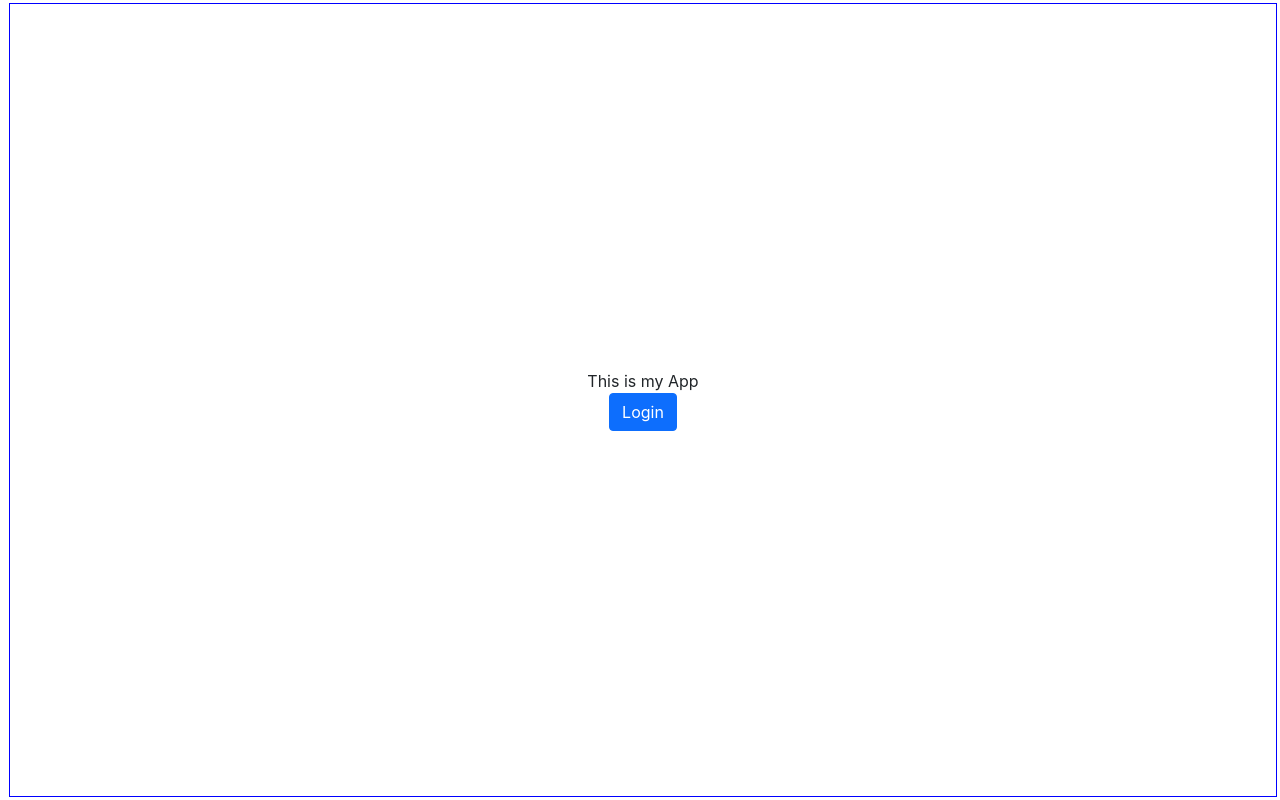
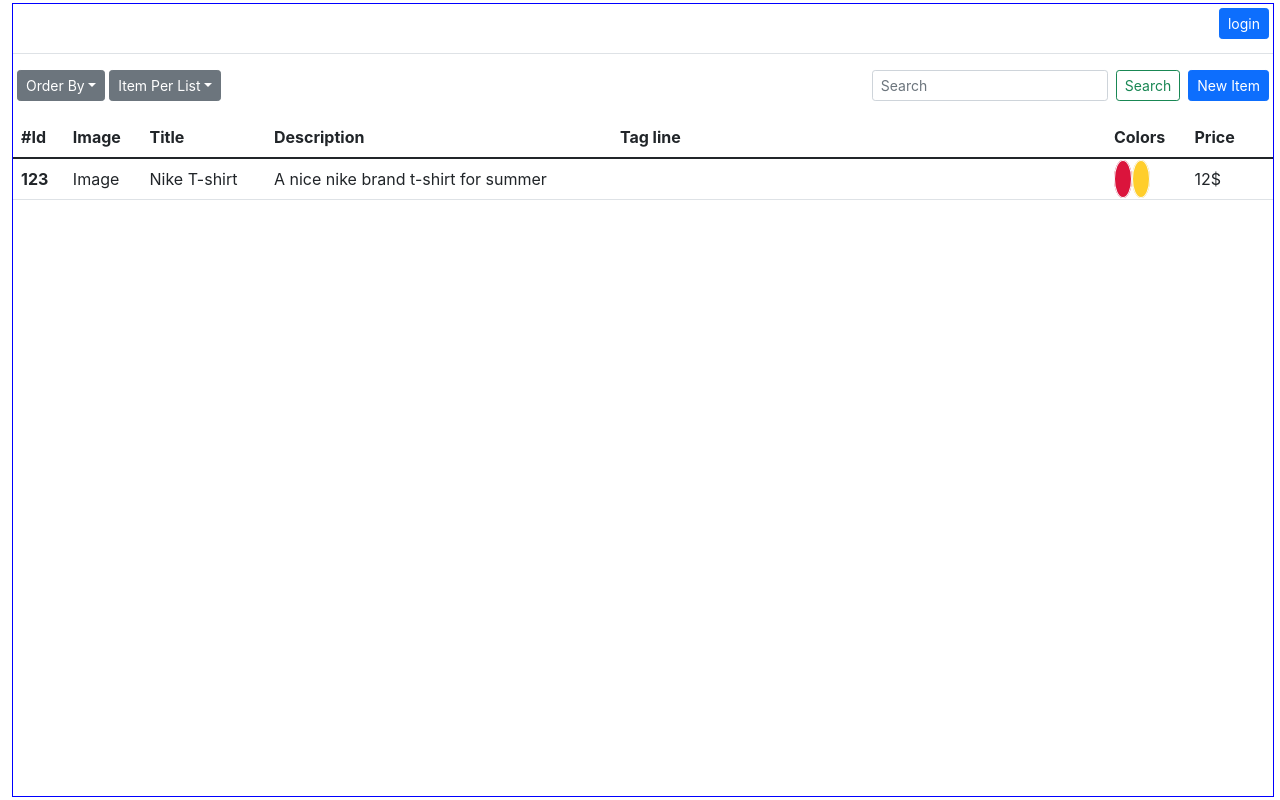
Before and after one commit to Judy-Nkwama/NodeJS-REST-API-Project, a React (Create React App) app: page / in a window 1280 px wide. Built offline with nearby package versions, Linux system fonts and the light colour scheme.

Commit message:
25.06.22 23:58

```diff
--- a/src/App.css
+++ b/src/App.css
@@ -3,4 +3,9 @@
     padding: 0;
     height: 100%;
     border: 1px solid blue;
+    overflow: hidden;
 }
+
+.header{
+    height: 50px;
+}
--- a/src/App.js
+++ b/src/App.js
@@ -1,22 +1,134 @@
-import './App.css'
-import Modal from './components/Modal'
+import './App.css';
+import { Modal, ModelToggler } from './components/Modal';
+import Item from "./components/Item";
+
+const data = [
+    {
+        id : 123,
+        image : "Image",
+        title : "Nike T-shirt",
+        description : "A nice nike brand t-shirt for summer",
+        tagLine : ["Clothes", "Summer", "T-shirt", "Red", "Nike"],
+        colors : ["#db143c", "#ffce2c"],
+        price : 12
+    }
+]
 
 const App = () => {
-  return(
-        <div className='App d-flex flex-column justify-content-center align-items-center'>
+    return(
+        <div className='App container-fluid'>
+            <Modal modalId="loginPopUp" title="Login" cancelText="Cancel" submitText="Login">
+                <span>Content...</span>
+            </Modal>
 
-            <Modal
-                modalId="exampleModal" title="Login" cancelText="Cancel" submitText="Login"
-            />
+            <div className='header row border-bottom'>
+                <div className='col text-end pt-1 me-1'>
+                    <ModelToggler className="btn btn-sm btn-primary" modalId="loginPopUp" title="login" />
+                </div>
+            </div>
 
-            <span className=''>This is my App</span>
-            <button type="button" className="btn btn-primary" data-bs-toggle="modal" data-bs-target="#exampleModal">
-                Login
-            </button>
+            {/* body  */}
+            <div className='body row'>
+
+                {/* top-bar  */}
+                <div className='col-12 p-3 d-flex'>
+
+                    <div className='d-none d-sm-flex me-auto'>
+
+                        <div class="dropdown me-1">
+                            <button
+                                class="btn btn-sm btn-secondary dropdown-toggle" type="button"
+                                id="dropDownOrderBy" data-bs-toggle="dropdown" aria-expanded="false"
+                            > Order By
+                            </button>
+
+                            <ul class="dropdown-menu" aria-labelledby="dropDownOrderBy">
+                                <li><a class="dropdown-item" href="#">Item Id</a></li>
+                                <li><a class="dropdown-item" href="#">Price</a></li>
+                                <li><a class="dropdown-item" href="#">Category</a></li>
+                            </ul>
+                        </div>
+
+                        <div class="dropdown">
+                            <button
+                                class="btn btn-sm btn-secondary dropdown-toggle" type="button"
+                                id="dropDownItemPerList" data-bs-toggle="dropdown" aria-expanded="false"
+                            > Item Per List
+                            </button>
+
+                            <ul class="dropdown-menu" aria-labelledby="dropDownItemPerList">
+                                <li><a class="dropdown-item" href="#">10</a></li>
+                                <li><a class="dropdown-item" href="#">15</a></li>
+                                <li><a class="dropdown-item" href="#">20</a></li>
+                            </ul>
+                        </div>
+
+                    </div>
+
+                    <div className='d-flex'>
+                        <form class="d-flex me-2">
+                            <input class="form-control btn-sm me-2" type="search" placeholder="Search" aria-label="Search" />
+                            <button class="d-none btn-sm d-sm-inline-block btn btn-outline-success" type="submit">Search</button>
+                        </form>
+                        <button className='btn btn-sm btn-primary'>New <span className="d-none d-sm-inline">Item</span></button>
+                    </div>
+
+                </div>
+
+                {/* table block  */}
+                <div className='col-12 table-responsive'>
+
+                    <table className="table">
+                        <thead>
+                            <tr>
+                                <th scope="col">#Id</th>
+                                <th scope="col">Image</th>
+                                <th scope="col">Title</th>
+                                <th scope="col">Description</th>
+                                <th scope="col">Tag line</th>
+                                <th scope="col">Colors</th>
+                                <th scope="col">Price</th>
+                            </tr>
+                        </thead>
+                        <tbody>
+                            {
+                                data.map( item => {
+                                    const { id, image, title, description, tagLine, colors, price} = item;
+                                    return(
+                                        <Item
+                                            key={id}
+                                            id = {id}
+                                            image = {image}
+                                            title = {title}
+                                            description = {description}
+                                            tagLine = {tagLine}
+                                            colors = {colors}
+                                            price = {price}
+                                        />
+                                    );
+                                })
+                            }
+
+                        </tbody>
+                    </table>
+
+                </div>
+
+
+
+
+            </div>
+
+
+
+
+
+
+
 
 
         </div>
-  )
+    )
 }
 
 export default App
--- /dev/null
+++ b/src/components/Item.js
@@ -0,0 +1,29 @@
+import React from 'react';
+
+const Tag = props => {
+    return(
+        <span className="badge rounded-pill bg-outline-secondary">Secondary</span>
+    );
+};
+
+
+const Item = props => {
+    return (
+        <tr key={props.key}>
+            <th scope="row">{ props.id }</th>
+            <td>{ props.image }</td>
+            <td>{ props.title }</td>
+            <td>{ props.description }</td>
+            <td>{ props.tagLine.map( tag => <Tag title={`#${tag}`} />) }</td>
+            <td>{ props.colors.map( hexaColor => <span
+                class="p-2 border border-light rounded-circle"
+                style={{background : hexaColor}}
+                ></span>) }
+            </td>
+            <td>{ props.price }$</td>
+            <td></td>
+        </tr>
+    );
+}
+
+export default Item;
--- a/src/components/Modal.js
+++ b/src/components/Modal.js
@@ -4,7 +4,7 @@ Receive :
     modalId, title, a callBack to execute when submit is press
     submitText, cancelText
 */
-const Modal = (props) => {
+export const Modal = props => {
     return (
         <div className="modal fade" id={props.modalId} tabindex="-1" aria-labelledby="exampleModalLabel" aria-hidden="true">
             <div className="modal-dialog">
@@ -14,7 +14,7 @@ const Modal = (props) => {
                         <button type="button" className="btn-close" data-bs-dismiss="modal" aria-label="Close"></button>
                     </div>
                     <div className="modal-body">
-                        Modal Content...
+                        {props.children}
                     </div>
                     <div className="modal-footer">
                         <button type="button" className="btn btn-danger" data-bs-dismiss="modal">{props.submitText}</button>
@@ -24,6 +24,12 @@ const Modal = (props) => {
             </div>
         </div>
     );
-}
+};
 
-export default Modal;
+export const ModelToggler = props => {
+    return(
+        <button type="button" className={props.className} data-bs-toggle="modal" data-bs-target={`#${props.modalId}`}>
+            {props.title}
+        </button>
+    );
+};
--- a/src/index.css
+++ b/src/index.css
@@ -20,12 +20,11 @@ body {
 
 #root{
     margin: 0;
-    padding: 3px 3px 3px 9px;
+    padding: 3px 6px 3px 12px;
     width: 100%;
     height: 100%;
 }
 
 code {
-    font-family: source-code-pro, Menlo, Monaco, Consolas, 'Courier New',
-        monospace;
+    font-family: source-code-pro, Menlo, Monaco, Consolas, 'Courier New', monospace;
 }
```
